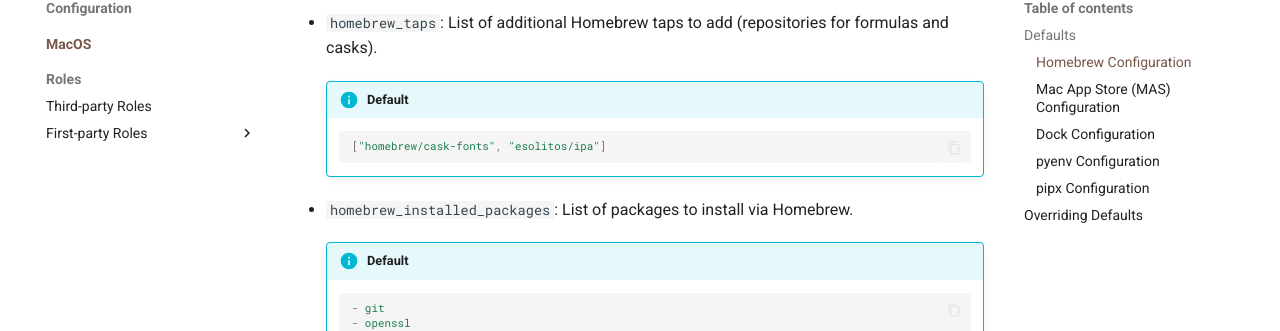
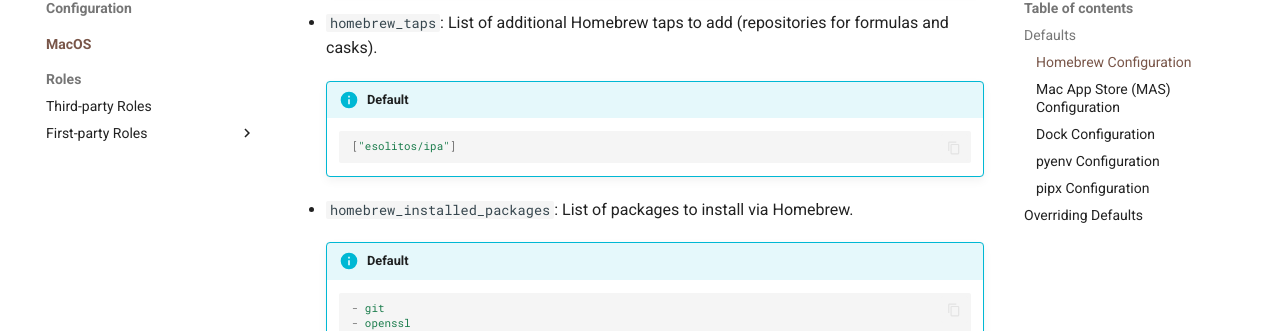
Before and after one commit to fedejaure/dev-setup, an MkDocs documentation site: the page built from docs/configuration/index.md, in a window 1280 px wide and 900 px high, scrolled down 1081 px. Shown: the part 121-452 px from the top of the window. Built offline with MkDocs 1.6.1 and Material for MkDocs 9.7.7, drawn with Linux system fonts in a browser that asks for light colours; comment, search, counter and statistics services are not loaded.

Commit message:
Remove deprecated taps

````diff
--- a/default.macos.config.yml
+++ b/default.macos.config.yml
@@ -9,7 +9,6 @@ homebrew_brew_sbin_path: "{{ homebrew_prefix }}/sbin"
 # Additional Homebrew Taps
 # Custom repositories for Homebrew formulas and casks.
 homebrew_taps:
-  - homebrew/cask-fonts
   - esolitos/ipa
 
 # Homebrew Installed Packages
--- a/docs/configuration/index.md
+++ b/docs/configuration/index.md
@@ -46,7 +46,7 @@ Below is a list of the key default variables available in `default.macos.config.
     !!! info "Default"
 
         ```yaml
-        ["homebrew/cask-fonts", "esolitos/ipa"]
+        ["esolitos/ipa"]
         ```
 
 - `homebrew_installed_packages`: List of packages to install via Homebrew.
````
